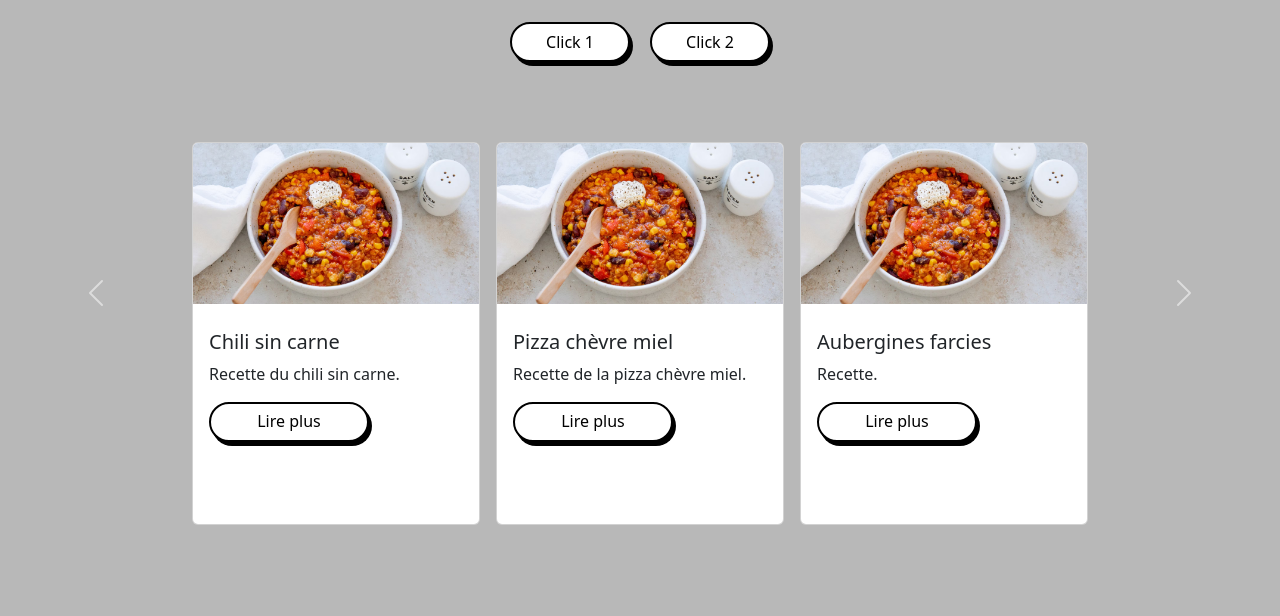
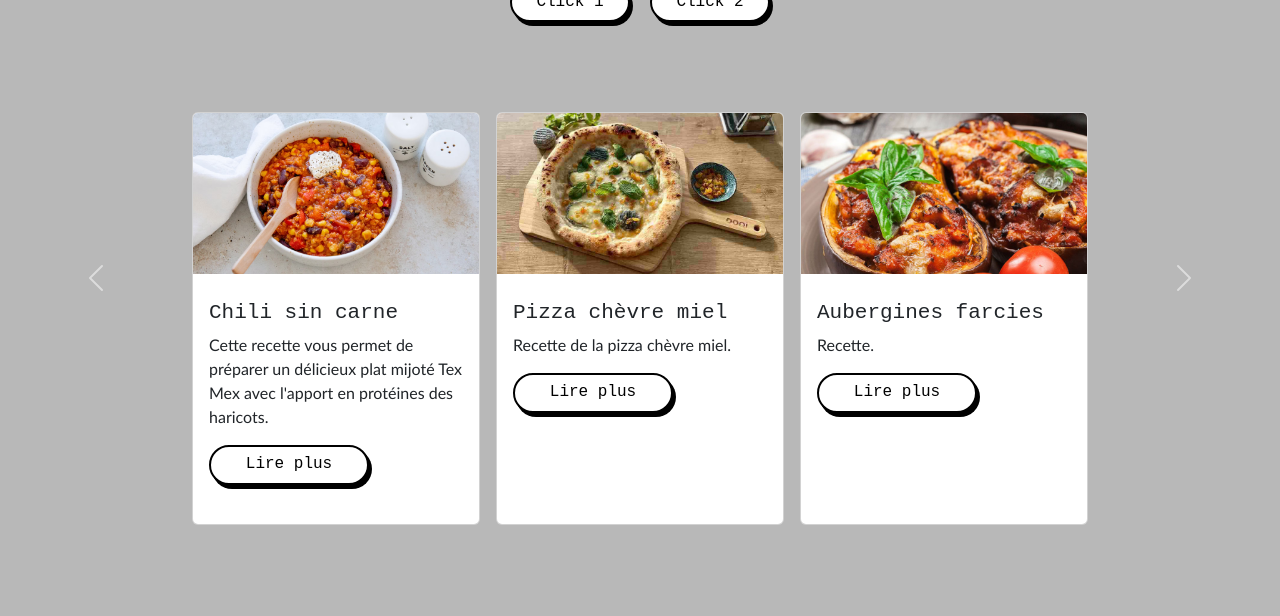
Before and after one commit to chazrsmit/Projet-Recettes, a plain HTML site: page index.html in a window 1280 px wide. Shown: the part 184-800 px from the top of the page. Drawn offline with nearby package versions, Linux system fonts and the light colour scheme.

Commit message:
update fonts

```diff
--- a/index.html
+++ b/index.html
@@ -30,12 +30,12 @@
              <img src="assets/img/chili274_v-fullhd.avif" class="card-img-top" alt="...">
              <div class="card-body">
                <h5 class="card-title">Chili sin carne</h5>
-               <p class="card-text">Recette du chili sin carne.</p>
+               <p class="card-text">Cette recette vous permet de préparer un délicieux plat mijoté Tex Mex avec l'apport en protéines des haricots.</p>
                <a href="#" class="btn btn-primary">Lire plus</a>
              </div>
             </div>
             <div class="card" style="width: 18rem;">
-              <img src="assets/img/chili274_v-fullhd.avif" class="card-img-top" alt="...">
+             <img src="assets/img/HoneyGoatCheese1_f70ee3c5-3e89-49d2-a027-9d4f920cc60c.jpg" class="card-img-top" alt="...">
               <div class="card-body">
                 <h5 class="card-title">Pizza chèvre miel</h5>
                 <p class="card-text">Recette de la pizza chèvre miel.</p>
@@ -43,7 +43,7 @@
               </div>
              </div>
              <div class="card" style="width: 18rem;">
-              <img src="assets/img/chili274_v-fullhd.avif" class="card-img-top" alt="...">
+              <img src="assets/img/auberg.jpg" class="card-img-top" alt="...">
               <div class="card-body">
                 <h5 class="card-title">Aubergines farcies</h5>
                 <p class="card-text">Recette.</p>
--- a/style/style.css
+++ b/style/style.css
@@ -4,7 +4,7 @@ body {
 
 .header {
     padding: 20px;
-    margin-top: 100px;
+    margin-top: 60px;
 }
 
 h1 {
@@ -23,6 +23,7 @@ h1 {
     justify-content: center;
     gap: 20px; /* Space between buttons */
     margin-top: 10px; /* Space from the title */
+    margin-bottom: 10px;
 }
 
 .boutn {
@@ -35,6 +36,7 @@ h1 {
     border-color: #000000 !important;
     text-decoration-color: #000000;
     box-shadow: #000000 3px 4px;
+    font-family: monospace;
 }
 
 .boutn:hover {
@@ -48,6 +50,7 @@ h1 {
     text-decoration-color: #000000;
     box-shadow: #000000 3px 4px;
     background-color: #ffff9f !important;
+    font-family: monospace;
 }
 
 .btn {
@@ -61,6 +64,7 @@ h1 {
     color: #000000 !important;
     box-shadow: #000000 3px 4px;
     padding: 5px !important;
+    font-family: monospace !important;
 }
 
 .btn:hover {
@@ -75,6 +79,7 @@ h1 {
     box-shadow: #000000 3px 4px;
     padding: 5px !important;
     background-color: #ffff9f !important;
+    font-family: monospace !important;
 }
 
 .div1{
@@ -85,12 +90,18 @@ h1 {
 }
 
 .card-body {
-    padding-bottom: 30px !important;
-    height: 220px !important;
+    height: 250px !important;
 }
 
 .card-title {
     padding-top: 10px !important;
+    font-family: monospace;
+    font-size: 21px !important;
+}
+
+.card-text {
+    font-family: 'Gill Sans', 'Gill Sans MT', Calibri, 'Trebuchet MS', sans-serif;
+    font-size: 16px !important;
 }
 
 .cards-wrapper {
@@ -100,4 +111,5 @@ h1 {
 
 .card {
     margin: 0 0.5em;
+    /* pour ajouter l'espace entre les cards */
 }
```
Also changed, not shown: assets/img/HoneyGoatCheese1_f70ee3c5-3e89-49d2-a027-9d4f920cc60c.jpg (added), assets/img/auberg.jpg (added).
